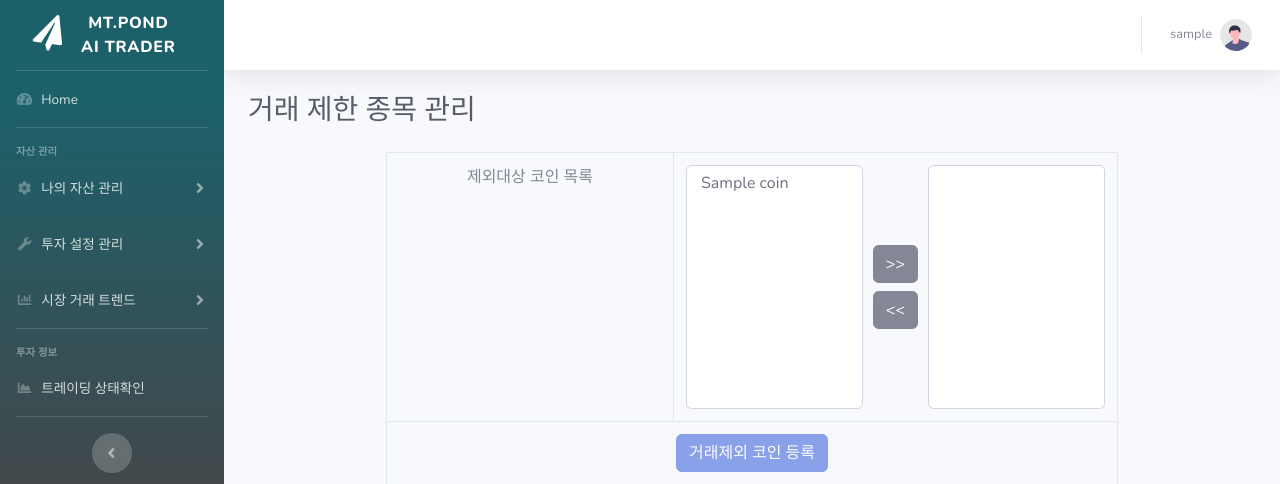
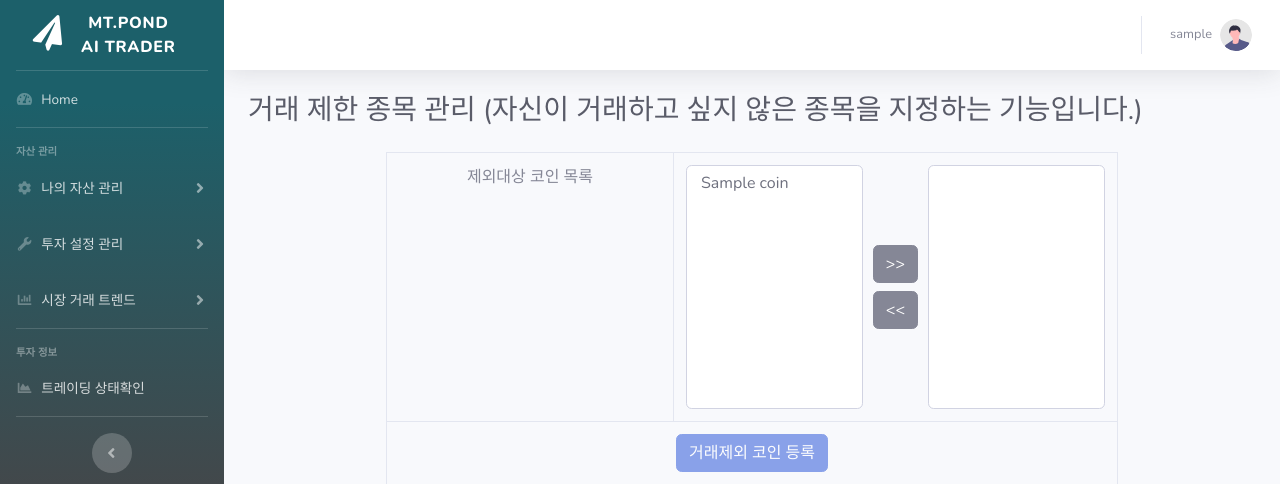
Before and after one commit to ywydpapa/mtPond_fapi, a Python web app: template templates/trade/excoin.html in a window 1280 px wide. Shown: the top 484 px of the page. Run offline with Jinja, Linux system fonts and the light colour scheme; the template is opened without the code that fills it: most values are stand-ins (such as "Sample title", 1, 10 or a date in 2020); lists and menus that the app fills with data are empty; some libraries are stand-ins or nearby versions.

Commit message:
거래제한종목 관리

```diff
--- a/templates/trade/excoin.html
+++ b/templates/trade/excoin.html
@@ -21,7 +21,7 @@
             <!-- Begin Page Content -->
             <div class="container-fluid">
                 <!-- Page Heading -->
-                <h1 class="h3 mb-4 text-gray-800">거래 제한 종목 관리 </h1>
+                <h1 class="h3 mb-4 text-gray-800">거래 제한 종목 관리 (자신이 거래하고 싶지 않은 종목을 지정하는 기능입니다.)</h1>
                 <div class="d-flex justify-content-center" style="min-height: 100vh;">
                     <div class="col-md-9">
                         <form method="POST" id="editor-form" action="/setexCoin/{{user_No}}">
```
